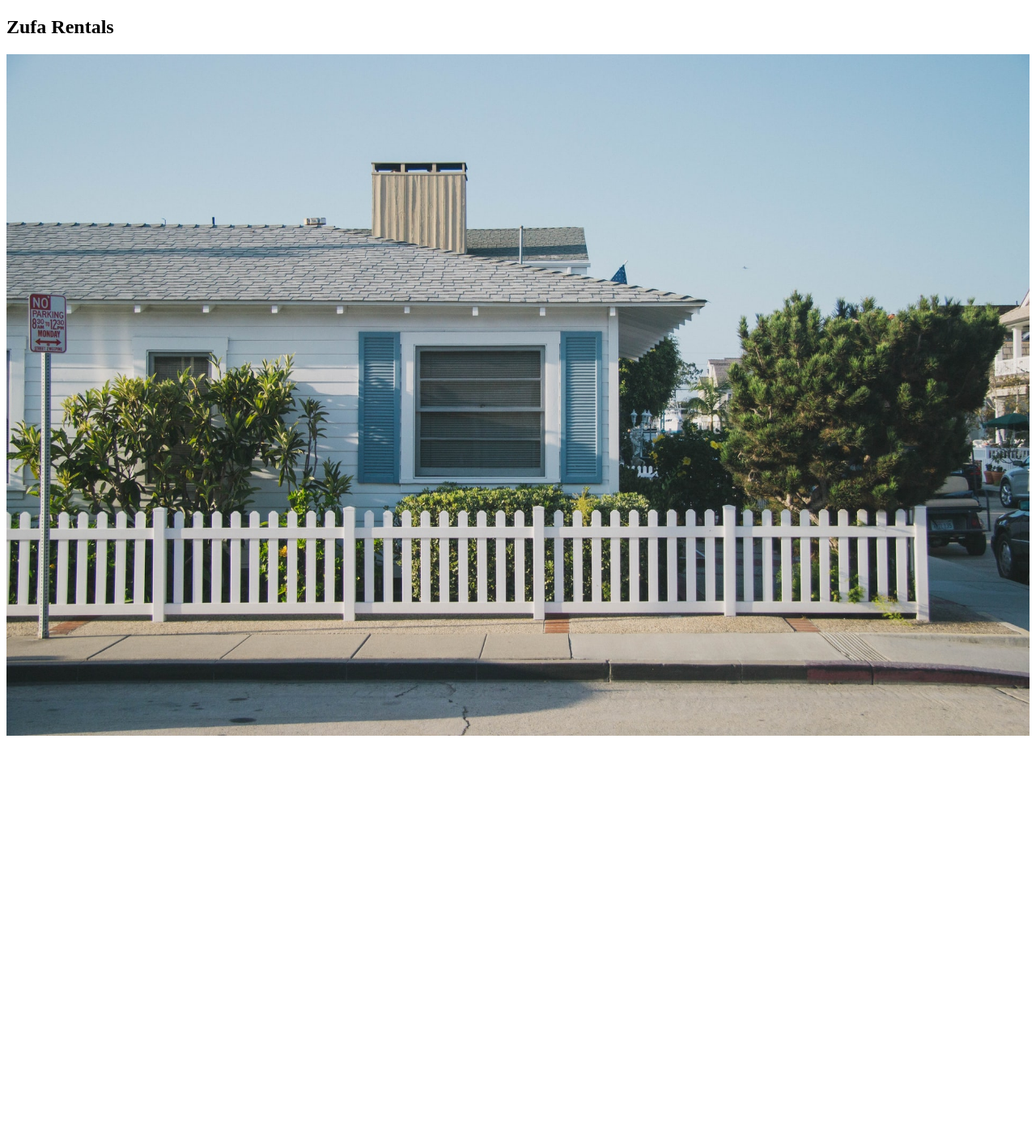
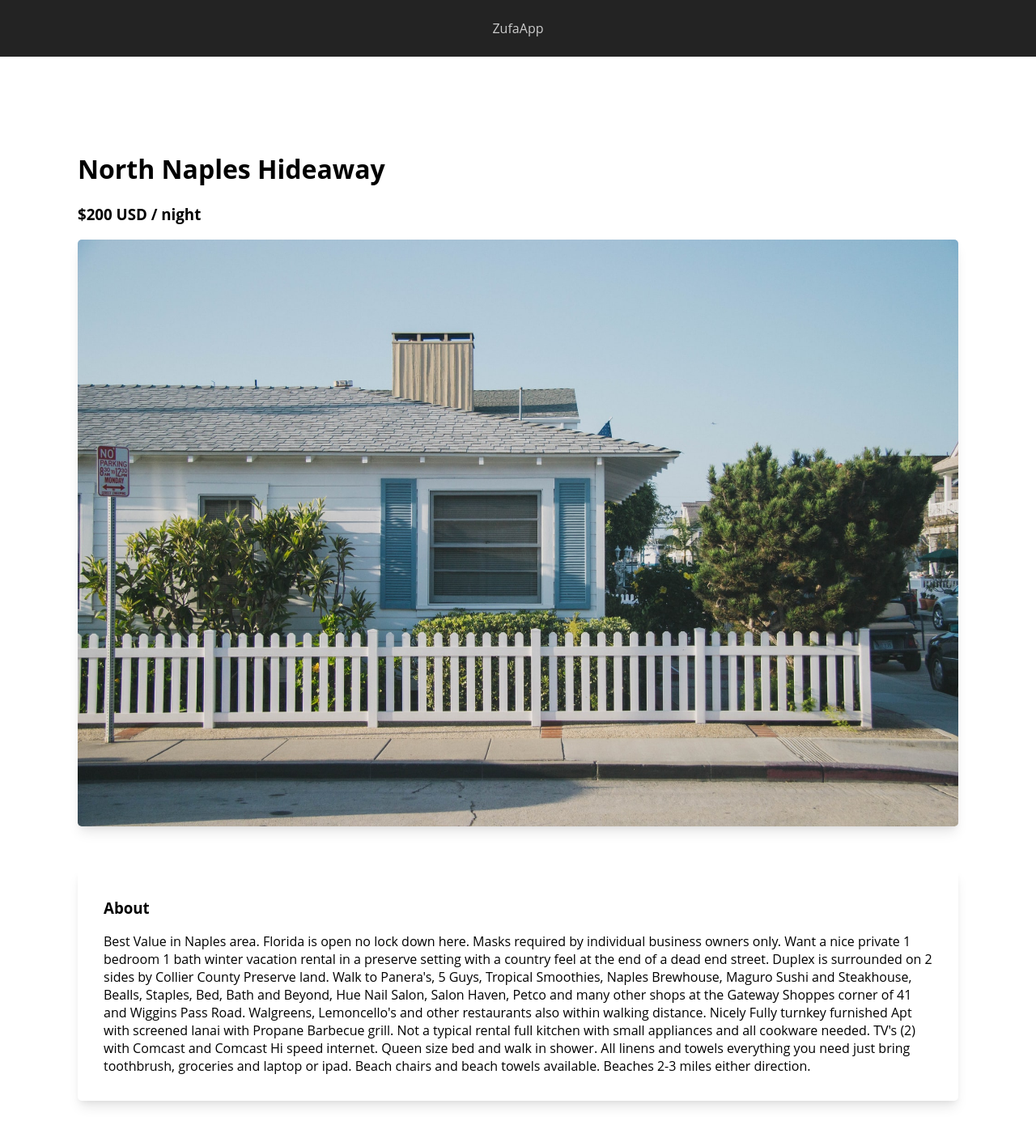
Before and after one commit to mattchx/zufa-rentals, a React (Create React App) app in the folder client/: page / in a window 1280 px wide. Shown: the top 1406 px of the page at 81% size. Before the commit the page ends 921 px from the top, so only its background shows below. Built offline with nearby package versions, Linux system fonts and the light colour scheme.

Commit message:
Created post page

```diff
--- /dev/null
+++ b/client/src/index.css
@@ -0,0 +1,9 @@
+body {
+    margin: 0;
+    padding: 0;
+    font-family: 'Open Sans', sans-serif;
+}
+
+html {
+   box-sizing: border-box;
+}
--- a/client/src/index.tsx
+++ b/client/src/index.tsx
@@ -1,7 +1,7 @@
 import React from "react"
 import {render} from "react-dom"
 import App from "./App"
-
+import './index.css'
 
 render(
   <React.StrictMode>
--- a/client/src/pages/Post.tsx
+++ b/client/src/pages/Post.tsx
@@ -1,19 +1,74 @@
 import React from 'react';
-import styled from '@emotion/styled'
+import styled from '@emotion/styled';
 import house from '../assets/small-one-storey-house-medium.jpeg';
-
 
 const Post = () => {
   return (
-      <>
-    <h2>Zufa Rentals</h2>
-    <Img width="100%" alt='house' src={house}/>
+    <>
+      <Nav>ZufaApp</Nav>
+      <Stack>
+        <h1>North Naples Hideaway</h1>
+        <h3>$200 USD / night</h3>
+        <Img alt="house" src={house} />
+        <Section>
+          <h3>About</h3>
+          <p>
+            Best Value in Naples area. Florida is open no lock down here. Masks
+            required by individual business owners only. Want a nice private 1
+            bedroom 1 bath winter vacation rental in a preserve setting with a
+            country feel at the end of a dead end street. Duplex is surrounded
+            on 2 sides by Collier County Preserve land. Walk to Panera's, 5
+            Guys, Tropical Smoothies, Naples Brewhouse, Maguro Sushi and
+            Steakhouse, Bealls, Staples, Bed, Bath and Beyond, Hue Nail Salon,
+            Salon Haven, Petco and many other shops at the Gateway Shoppes
+            corner of 41 and Wiggins Pass Road. Walgreens, Lemoncello's and
+            other restaurants also within walking distance. Nicely Fully turnkey
+            furnished Apt with screened lanai with Propane Barbecue grill. Not a
+            typical rental full kitchen with small appliances and all cookware
+            needed. TV's (2) with Comcast and Comcast Hi speed internet. Queen
+            size bed and walk in shower. All linens and towels everything you
+            need just bring toothbrush, groceries and laptop or ipad. Beach
+            chairs and beach towels available. Beaches 2-3 miles either
+            direction.
+          </p>
+        </Section>
+        <Section>
+        <h3>Contact</h3>
+        </Section>
+      </Stack>
     </>
   );
-}
+};
 
 export default Post;
 
+const boxShadow = `0px 10px 15px -3px rgba(0, 0, 0, 0.1),
+0px 4px 6px -2px rgba(0, 0, 0, 0.05);`
+
+const Nav = styled.div`
+  width: 100%;
+  height: 70px;
+  display: flex;
+  align-items: center;
+  justify-content: space-around;
+  background: #232323;
+  color: #ccc;
+`;
+
+const Stack = styled.div`
+  padding: 6rem;
+`;
+
 const Img = styled.img`
-  color: turquoise;
-`
+  width: 100%;
+  border-radius: 5px;
+  box-shadow: ${boxShadow}
+`;
+
+const Section = styled.div`
+  margin-top: 3rem;
+  padding: 1rem 2rem;
+  border-radius: 5px;
+  box-shadow: ${boxShadow}
+
+`;
```
